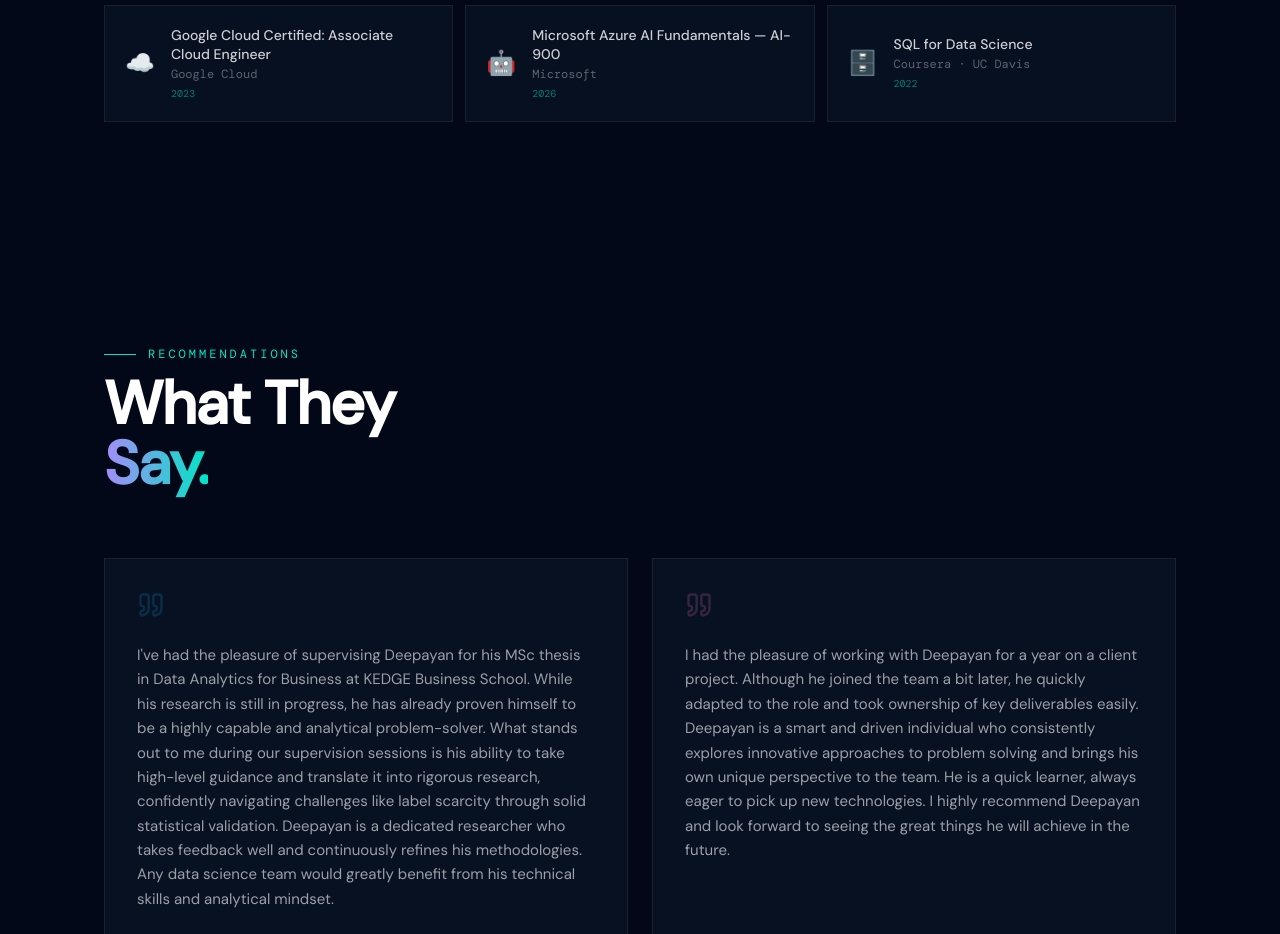
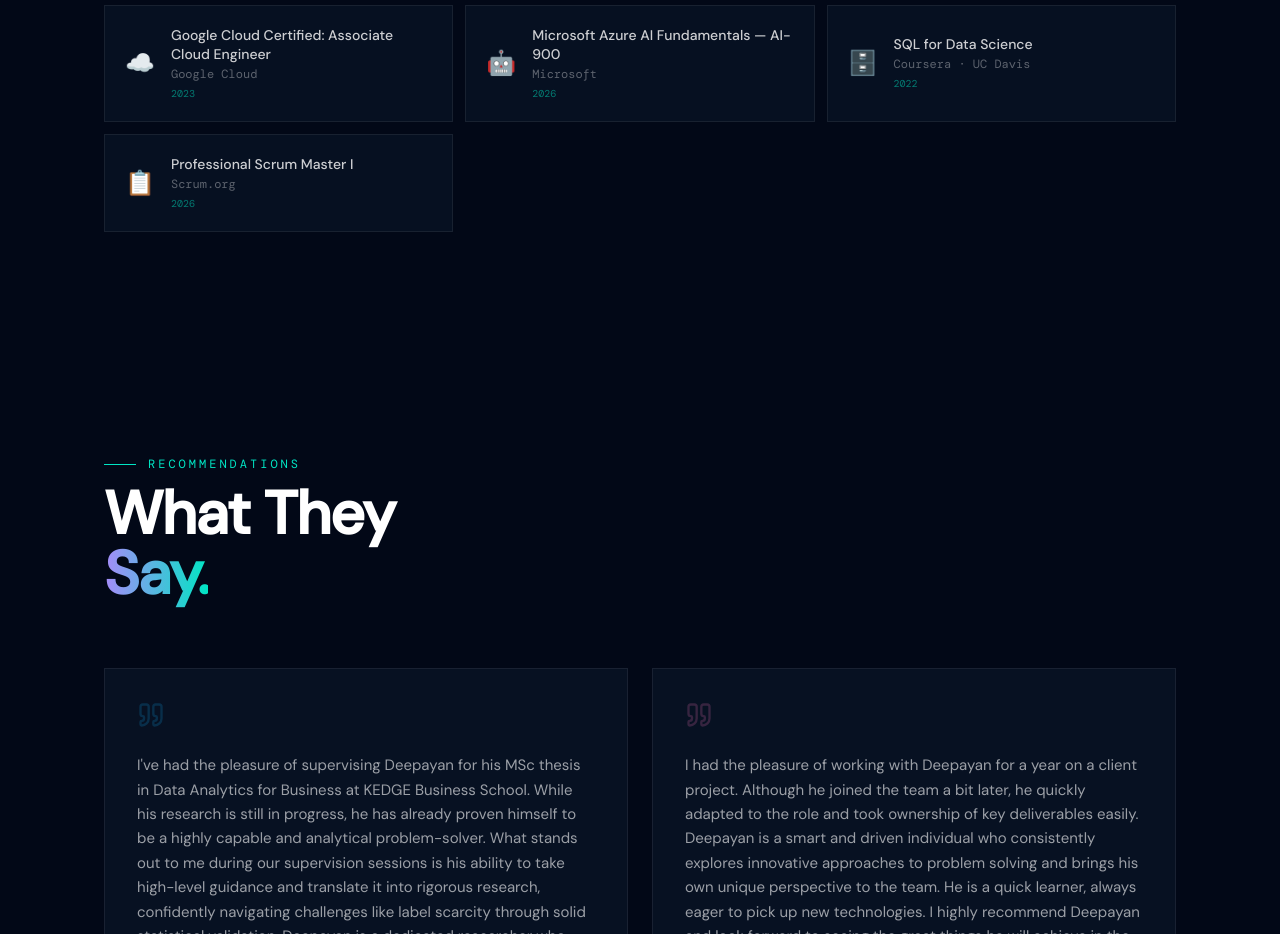
Before and after one commit to deepayans/portfolio, a Next.js app: page / in a window 1280 px wide. Shown: the part 6760-7694 px from the top of the page. Built offline with nearby package versions, Linux system fonts and the light colour scheme; a web font is replaced by a local one.

Commit message:
Update resume.ts

```diff
--- a/data/resume.ts
+++ b/data/resume.ts
@@ -225,6 +225,12 @@
       icon: "🗄️",
       year: "2022",
     },
+    {
+      name: "Professional Scrum Master I",
+      issuer: "Scrum.org",
+      icon: "📋",
+      year: "2026",
+    },
 
   ],
 
```
